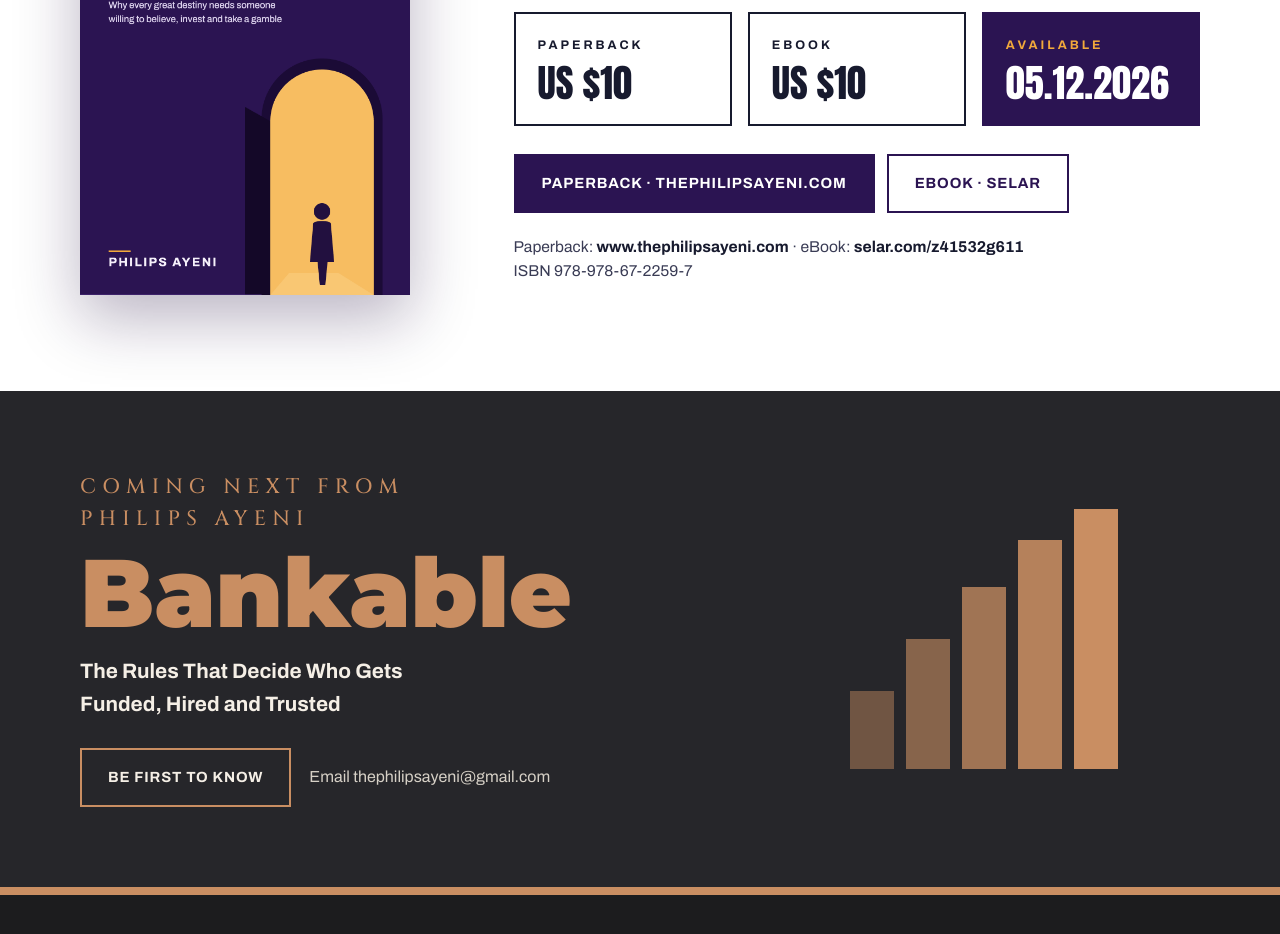
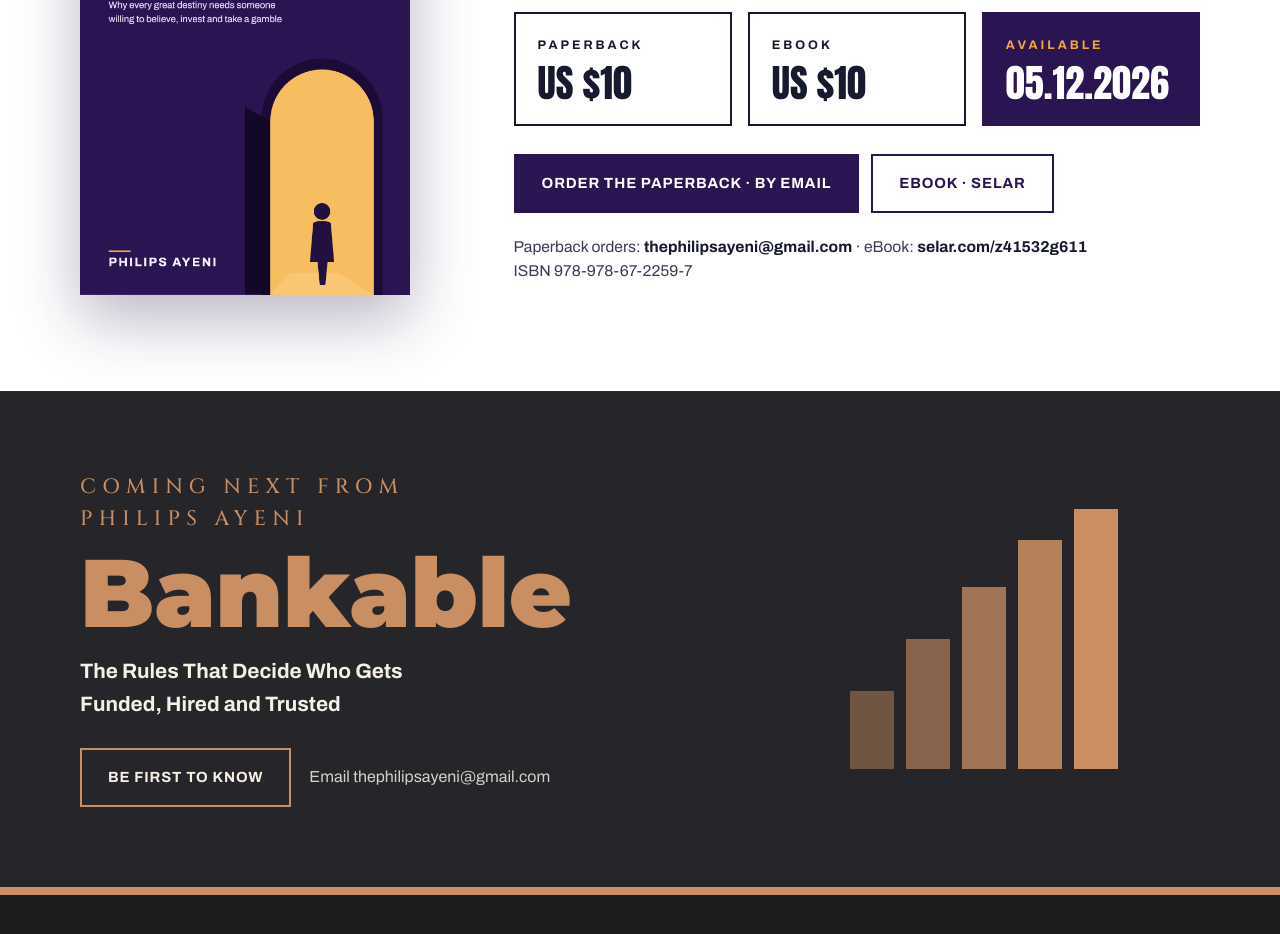
Before and after one commit to Rufi-j/philips-ayeni-destiny-midwives, a plain HTML site: page index.html in a window 1280 px wide. Shown: the part 2969-3903 px from the top of the page. Drawn offline with Linux system fonts and the light colour scheme.

Commit message:
Paperback button: order by email until the order form is ready
Co-Authored-By: Claude Sonnet 5.5 <noreply@anthropic.com>

```diff
--- a/index.html
+++ b/index.html
@@ -217,10 +217,10 @@ footer p{color:#cfc9c0;margin:10px 0 24px}
         <div class="card date"><div class="k">Available</div><div class="v">05.12.2026</div></div>
       </div>
       <div class="buy">
-        <a class="btn fill" href="https://www.thephilipsayeni.com">Paperback · thephilipsayeni.com</a>
+        <a class="btn fill" href="mailto:thephilipsayeni@gmail.com?subject=Paperback%20order%3A%20The%20Mystery%20of%20the%20Destiny%20Midwives&body=Hello%2C%20I%20would%20like%20to%20order%20a%20paperback.%0A%0AName%3A%0ADelivery%20address%3A%0APhone%3A%0AQuantity%3A">Order the paperback · by email</a>
         <a class="btn" href="https://selar.com/z41532g611">eBook · Selar</a>
       </div>
-      <p class="meta">Paperback: <b>www.thephilipsayeni.com</b> · eBook: <b>selar.com/z41532g611</b><br>ISBN 978-978-67-2259-7</p>
+      <p class="meta">Paperback orders: <b>thephilipsayeni@gmail.com</b> · eBook: <b>selar.com/z41532g611</b><br>ISBN 978-978-67-2259-7</p>
     </div>
   </div>
 </section>
```
